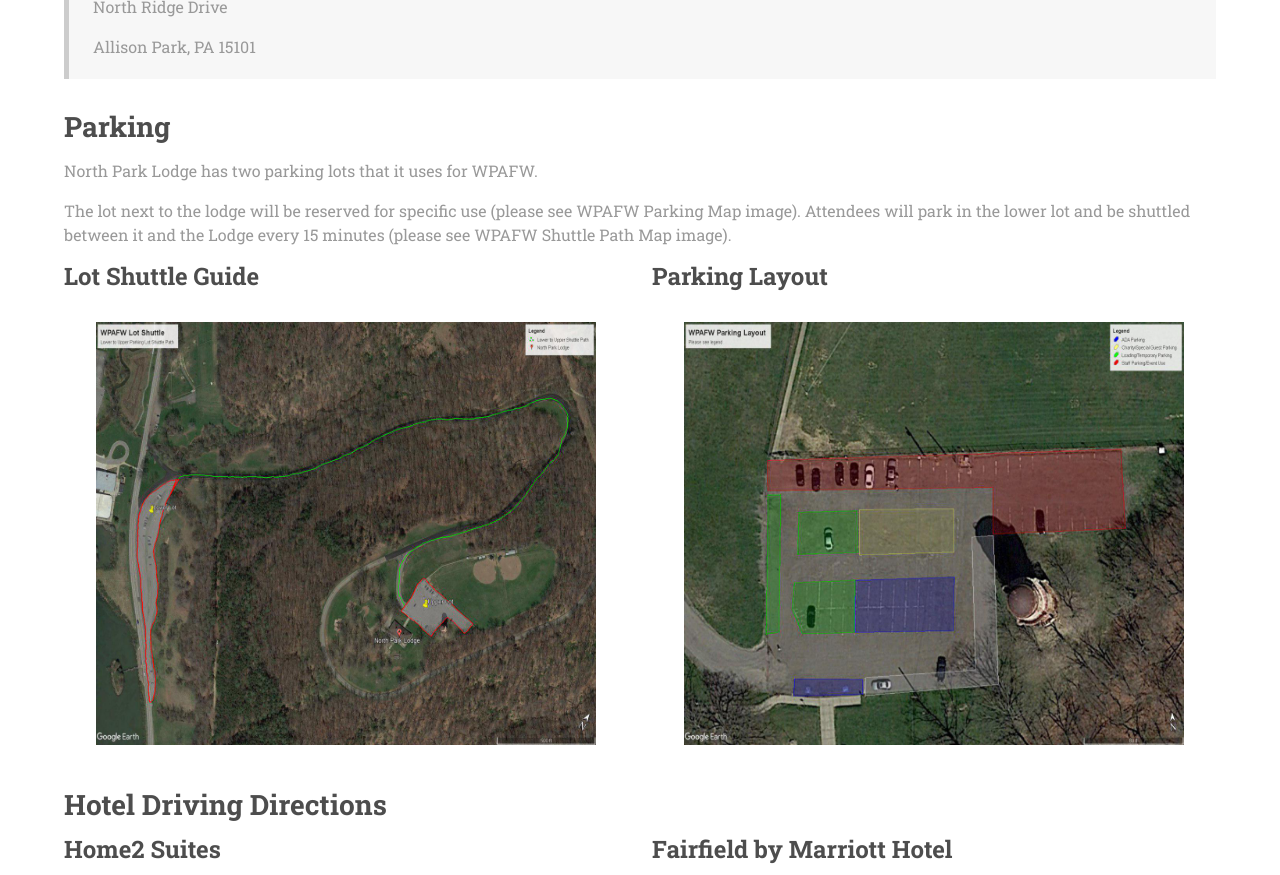
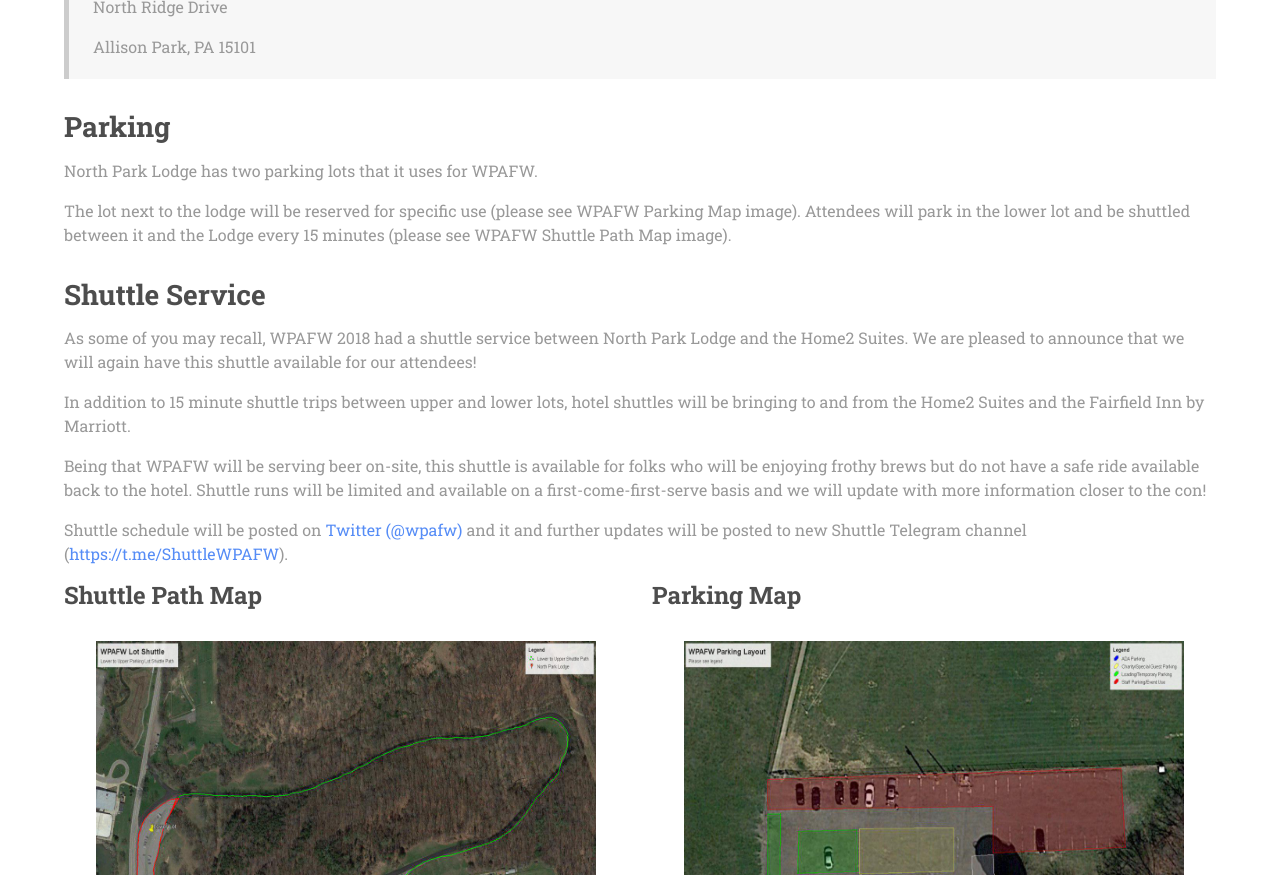
Before and after one commit to wpafw/wpafw.org, a Jekyll site: the page built from travel.md, in a window 1280 px wide and 1400 px high, scrolled down 883 px, cut to the strip 0-875 px from the top of the window. Built offline with Jekyll 4.4.1, drawn with Linux system fonts in a browser that asks for light colours; nearby versions of some CDN libraries; part of the change alters nothing that is shown; some of the changed text lies outside the part shown.

Commit message:
fix names on headers

```diff
--- a/travel.md
+++ b/travel.md
@@ -34,10 +34,20 @@ North Park Lodge has two parking lots that it uses for WPAFW.
 
 The lot next to the lodge will be reserved for specific use (please see WPAFW Parking Map image).  Attendees will park in the lower lot and be shuttled between it and the Lodge every 15 minutes (please see WPAFW Shuttle Path Map image).
 
+## Shuttle Service
+
+As some of you may recall, WPAFW 2018 had a shuttle service between North Park Lodge and the Home2 Suites. We are pleased to announce that we will again have this shuttle available for our attendees!
+
+In addition to 15 minute shuttle trips between upper and lower lots, hotel shuttles will be bringing to and from the Home2 Suites and the Fairfield Inn by Marriott.
+
+Being that WPAFW will be serving beer on-site, this shuttle is available for folks who will be enjoying frothy brews but do not have a safe ride available back to the hotel. Shuttle runs will be limited and available on a first-come-first-serve basis and we will update with more information closer to the con!
+
+Shuttle schedule will be posted on [Twitter (@wpafw)](https://twitter.com/wpafw) and it and further updates will be posted to new Shuttle Telegram channel ([https://t.me/ShuttleWPAFW](https://t.me/ShuttleWPAFW)).
+
 <div class="columns">
 <div class="column">
 
-### Lot Shuttle Guide
+### Shuttle Path Map
 
 <figure class="image is-4by3">
 <a href="{{'/assets/img/shuttle.jpg' | absolute_url}}" target="_blank">
@@ -47,7 +57,7 @@ The lot next to the lodge will be reserved for specific use (please see WPAFW Pa
 </div>
 <div class="column">
 
-### Parking Layout
+### Parking Map
 
 <figure class="image is-4by3">
 <a href="{{'/assets/img/layout.jpg' | absolute_url}}" target="_blank">
@@ -75,15 +85,6 @@ The lot next to the lodge will be reserved for specific use (please see WPAFW Pa
 </div>
 </div>
 
-## Shuttle Service
-
-As some of you may recall, WPAFW 2018 had a shuttle service between North Park Lodge and the Home2 Suites. We are pleased to announce that we will again have this shuttle available for our attendees!
-
-In addition to 15 minute shuttle trips between upper and lower lots, hotel shuttles will be bringing to and from the Home2 Suites and the Fairfield Inn by Marriott.
-
-Being that WPAFW will be serving beer on-site, this shuttle is available for folks who will be enjoying frothy brews but do not have a safe ride available back to the hotel. Shuttle runs will be limited and available on a first-come-first-serve basis and we will update with more information closer to the con!
-
-Shuttle schedule will be posted on [Twitter (@wpafw)](https://twitter.com/wpafw) and it and further updates will be posted to new Shuttle Telegram channel ([https://t.me/ShuttleWPAFW](https://t.me/ShuttleWPAFW)).
 
 ---
 
```
